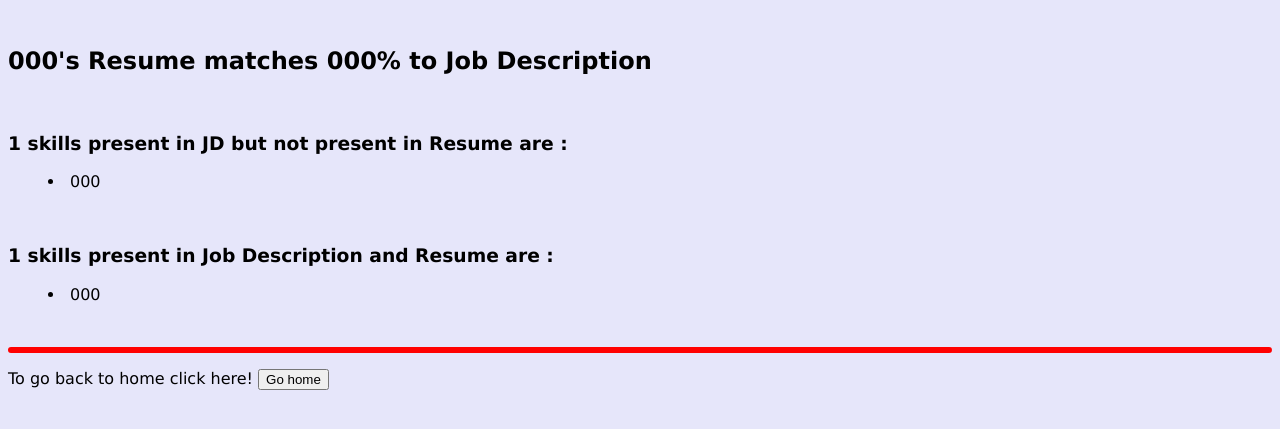
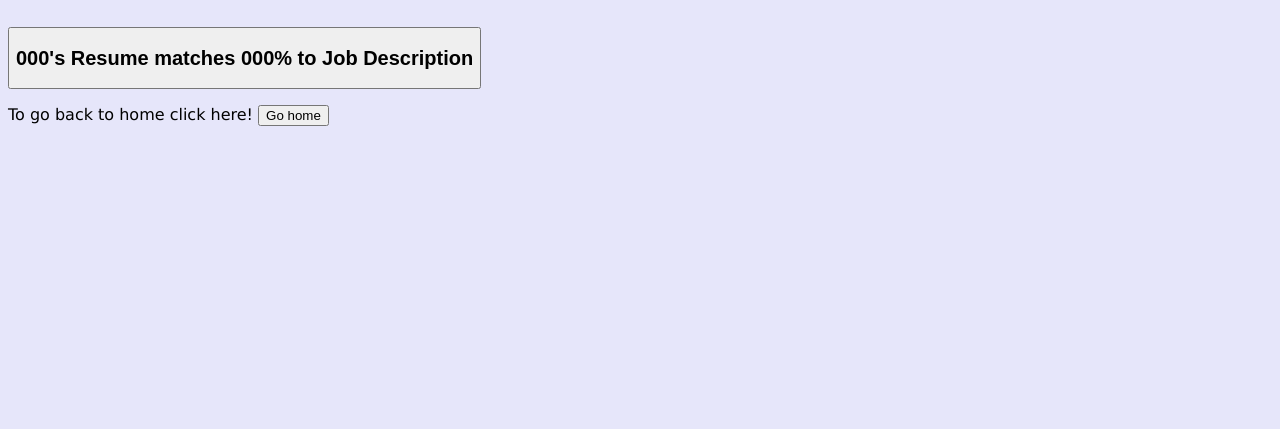
Before and after one commit to amshar05/JD-2-resume-match, a Flask app: template templates/result.html in a window 1280 px wide. Shown: the top 429 px of the page. Run offline with Flask 2, Linux system fonts and the light colour scheme; the template is opened without the code that fills it: most values are stand-ins (such as "Sample title", 1, 10 or a date in 2020); some libraries are stand-ins or nearby versions.

Commit message:
new result page look- added js

```diff
--- a/templates/result.html
+++ b/templates/result.html
@@ -3,12 +3,19 @@
 <head>
 	<title> Match results</title>
 	<link rel="stylesheet" type="text/css" href="{{ url_for('static', filename='styles.css') }}">
+	<script src="//ajax.googleapis.com/ajax/libs/jquery/1.9.1/jquery.min.js"></script>
 </head>
+
 <body>
 <br>
-{% for i,j,k,l in zip_list %}
-<h2> {{ l }}'s Resume  matches <strong>{{ i }}%</strong> to Job Description</h2>
+{% for i,j,k,l,m in zip_list %}
+
+<button id="button_{{m}}" class="button button1">
+<h2> {{l}}'s Resume  matches <span class="percentage">{{ i }}%</span> to Job Description</h2>
+</button>
+
 <br>
+<div id="description_button_{{m}}" style="display: none; text-align: left;">
 
 <h3>{{ j|length }} skills present in JD but not present in Resume are :</h3>
 <ul class="columns" data-columns="5">
@@ -28,13 +35,27 @@
 
 	{% endfor %}
 </ul>
-<br>
-<hr>
+<br><br>
+
+</div>
+
 {% endfor %}
+<p>To go back to home click here! <a href="{{ url_for('home') }}"><button class="go-home-btn" >Go home</button></a></p>
+
+<script type="text/javascript">
+
+$(document).ready(function() {
+    $('.button').each(function(){
+        var toggle_div_id = 'description_' + $(this).attr('id');
+        $(this).click(function(){
+            $('#'+toggle_div_id).toggle('hidden');
+        });
+    });
+});
+
+</script>
 
 
 
-
-<p>To go back to home click here! <a href="{{ url_for('home') }}"><button >Go home</button></a></p>
 </body>
 </html>
```
